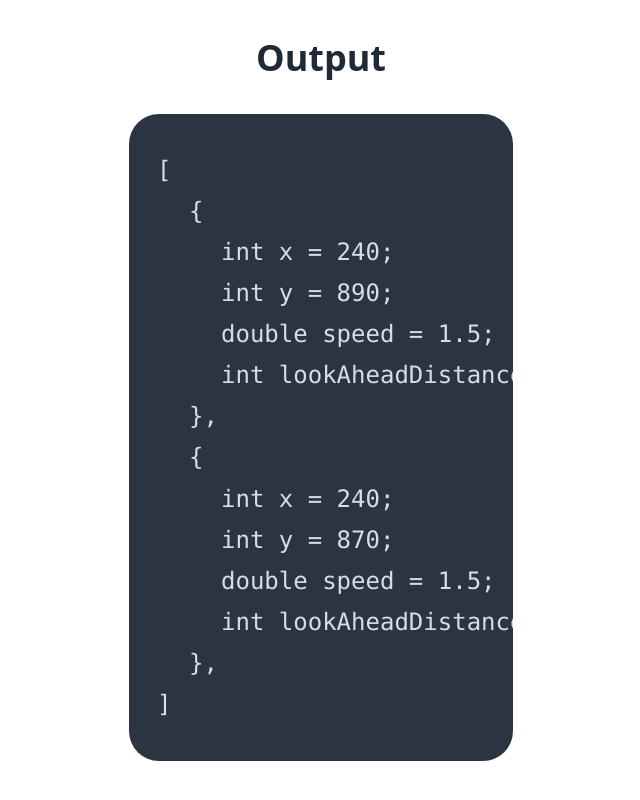
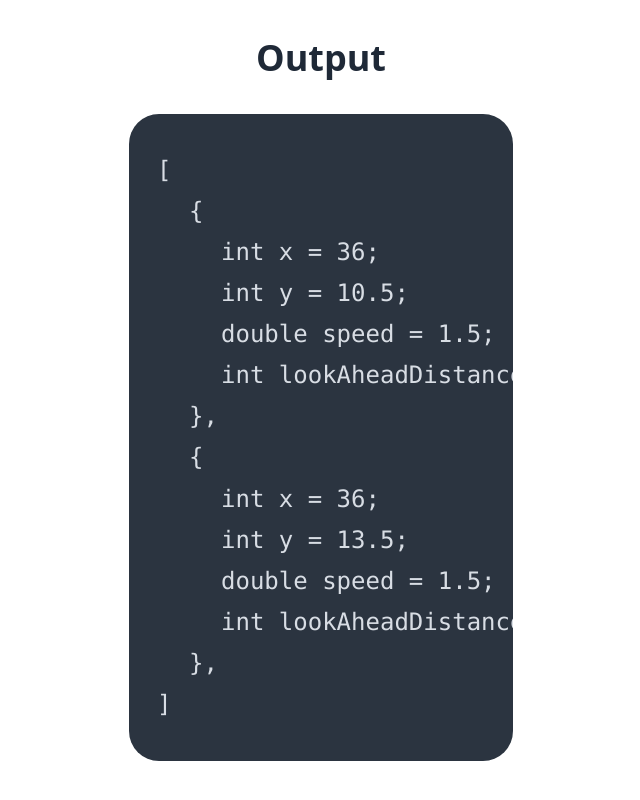
Before and after one commit to Github11200/Pure-Pursuit-Simulator, a React (Vite) app in the folder Simulator/: page / in a window 1280 px wide. Shown: the part 1230-2030 px from the top of the page, without its empty margins (319-959 px from the left). Built offline with nearby package versions, Linux system fonts and the light colour scheme.

Commit message:
updated the code output boxes so that they reflect on the actual distances in real life instead of the number of pixels

```diff
--- a/Simulator/src/App.jsx
+++ b/Simulator/src/App.jsx
@@ -32,7 +32,7 @@ let bg = null;
 let currentPoint = 0;
 let theta = 0;
 
-// THE RATIO OF THE FIELD IN THIS PROGRAM IS 1":16"
+// THE RATIO OF THE FIELD IN THIS PROGRAM IS 1" : 14.4"
 function P5Sketch() {
     // This sets up the p5.js for usage and any other classes that will be used
     // It also creates the canvas
--- a/Simulator/src/assets/CodeOutputBox.jsx
+++ b/Simulator/src/assets/CodeOutputBox.jsx
@@ -14,10 +14,10 @@ export const CodeOutputBox = ({ points }) => {
                             <p className="rounded-[15px] p-8 inline">
                                 {"{"} <br />
                                 <span className="w-16 inline-block"></span>
-                                int x = {object.x};
+                                int x = {(object.x / 96) * 14.4};
                                 <br />
                                 <span className="w-16 inline-block"></span>
-                                int y = {object.y};
+                                int y = {144 - (object.y / 96) * 14.4};
                                 <br />
                                 <span className="w-16 inline-block"></span>
                                 double speed = {object.speed};
```
